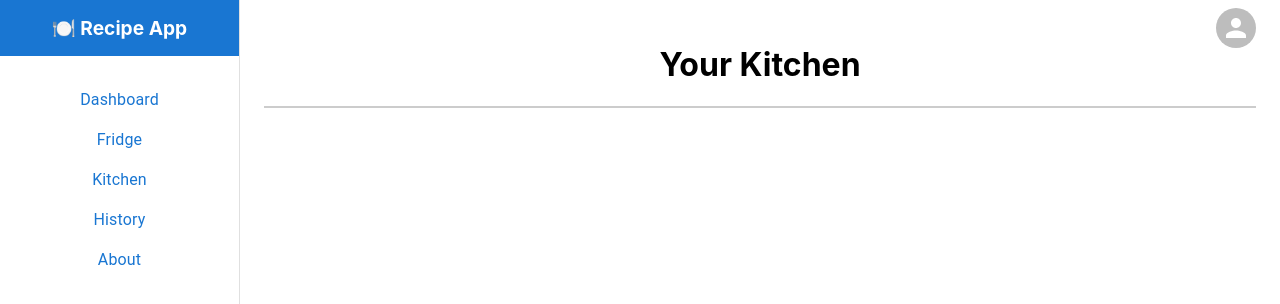
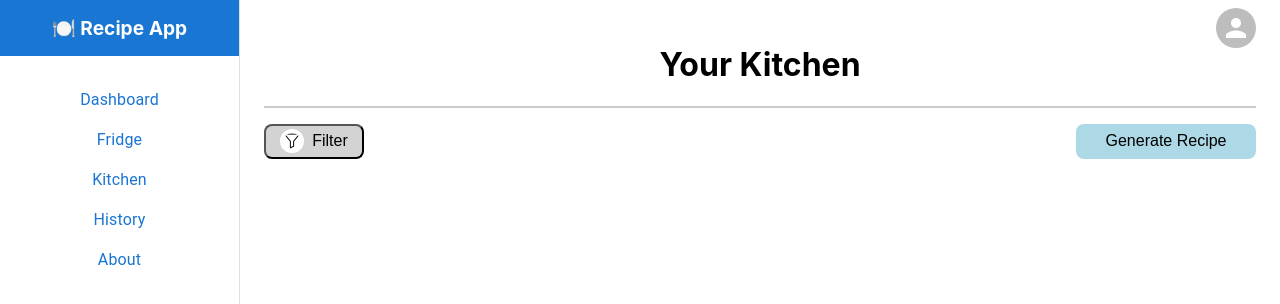
Before and after one commit to mcvionekiss/AI-Powered-Recipe-Completion-Tool, a React (Create React App) app in the folder recipe-app/: page /kitchen in a window 1280 px wide. Shown: the top 304 px of the page. Built offline with nearby package versions, Linux system fonts and the light colour scheme.

Commit message:
added css file

```diff
--- /dev/null
+++ b/recipe-app/src/pages/Kitchen.css
@@ -0,0 +1,31 @@
+#generateRecipe {
+    background-color: lightblue;
+    width: 180px;
+    color: black;
+    border-radius: 8px;
+    font-size: 16px;
+    height: 35px; /* Add if you want a specific height */
+    border: none;
+    transition: 0.3s ease;
+    cursor: pointer;
+  }
+
+  #generateRecipe:hover {
+    background-color: #1e88e5; /* darker on hover */
+    color: white;
+  }
+
+
+#filter{
+    color: black;
+    background-color: lightgrey;
+    border-radius: 8px;
+    font-size: 16px;
+    width: 100px;
+    height: 35px;
+    display: flex;
+    align-items: center;
+    justify-content: center;
+    gap: 8px;
+    cursor: pointer;
+}
--- a/recipe-app/src/pages/Kitchen.js
+++ b/recipe-app/src/pages/Kitchen.js
@@ -2,6 +2,8 @@ import React from 'react';
 import RegularSidebar from '../components/RegularSidebar';
 import ProfileButton from '../components/ProfileButton';
 import { Box } from '@mui/material';
+import filterIcon from './filter.png';
+import './Kitchen.css'; // Import the CSS file for styling
 
 
 // kitchen page
@@ -14,10 +16,33 @@ const Kitchen = () => {
           <h1>Your Kitchen</h1>
           <hr style={{ marginTop: '16px', marginBottom: '16px', border: 'none', borderTop: '2px solid #ccc' }} />
         </Box>
+        <Box size="large" sx={{ display: 'flex', justifyContent: 'space-between', mt: 2 }}>
+          <button id ="filter">
+            <img src={filterIcon} alt= "filter icon" style={{
+               width: '16px', height: '16px',
+               borderRadius: '50%',
+               border: '2px solidrgb(0, 0, 0)',
+               padding: '4px',
+               backgroundColor: 'white'
+               }} />
+            Filter
+          </button>
+          <button id="generateRecipe">
+            Generate Recipe
+          </button>
+
+        </Box>
+
       </Box>
+
       <ProfileButton />
     </Box>
+
+
+
+
   );
 };
 
+
 export default Kitchen;
```
Also changed, not shown: recipe-app/src/pages/filter.png (added).
